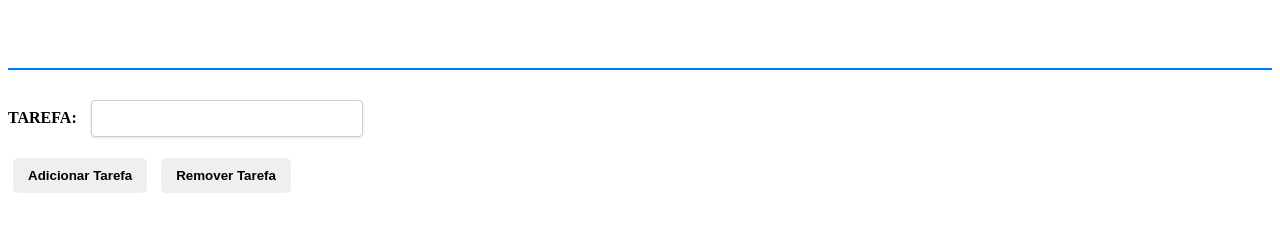
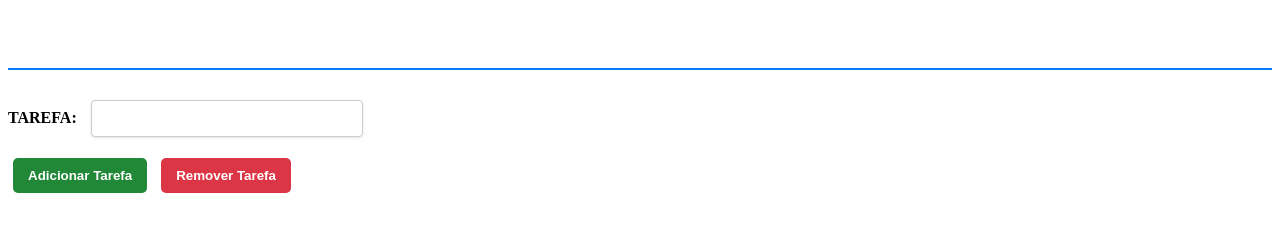
Before and after one commit to DiaProgramador/Task1, a plain HTML site: page index.html in a window 1280 px wide. In both pictures the pointer is over the button "Adicionar Tarefa". Drawn offline with Linux system fonts and the light colour scheme.

Commit message:
8- Corrigindo css dos botões

```diff
--- a/src/css/estilo.css
+++ b/src/css/estilo.css
@@ -44,20 +44,20 @@ button {
     transition: background-color 0.3s ease;
 }
 
-.btnAdicionar {
+#btnAdicionar {
     background-color: #28a745; /* Verde */
     color: white;
 }
-.btnAdicionar:hover {
+#btnAdicionar:hover {
     background-color: #218838;
 }
 
-.btnRemover {
+#btnRemover {
     background-color: #dc3545; /* Vermelho */
     color: white;
 }
 
-.btnRemover:hover {
+#btnRemover:hover {
     background-color: #c82333;
 }
 
```
Also changed, not shown: index.html (+2 -1 lines).
